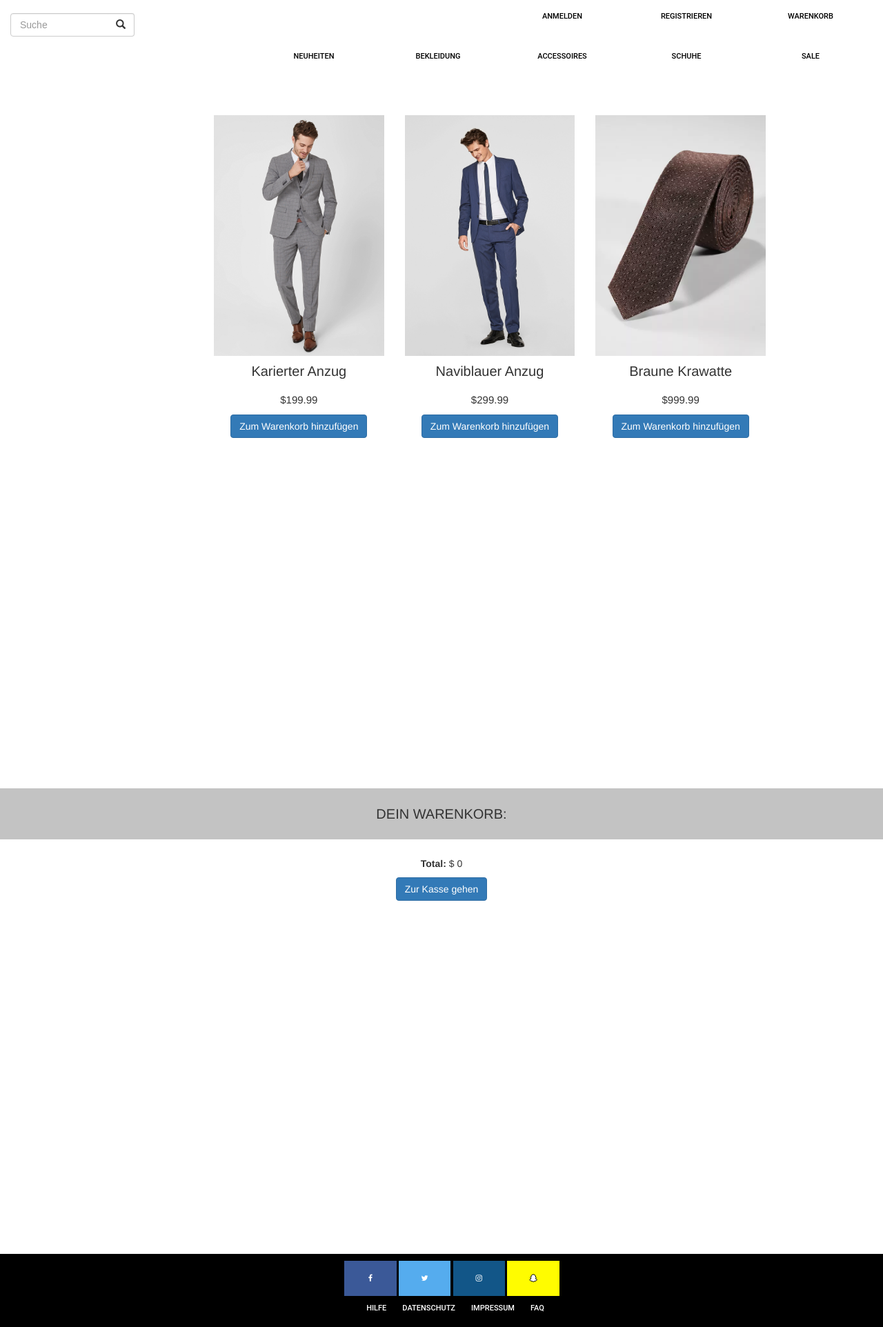
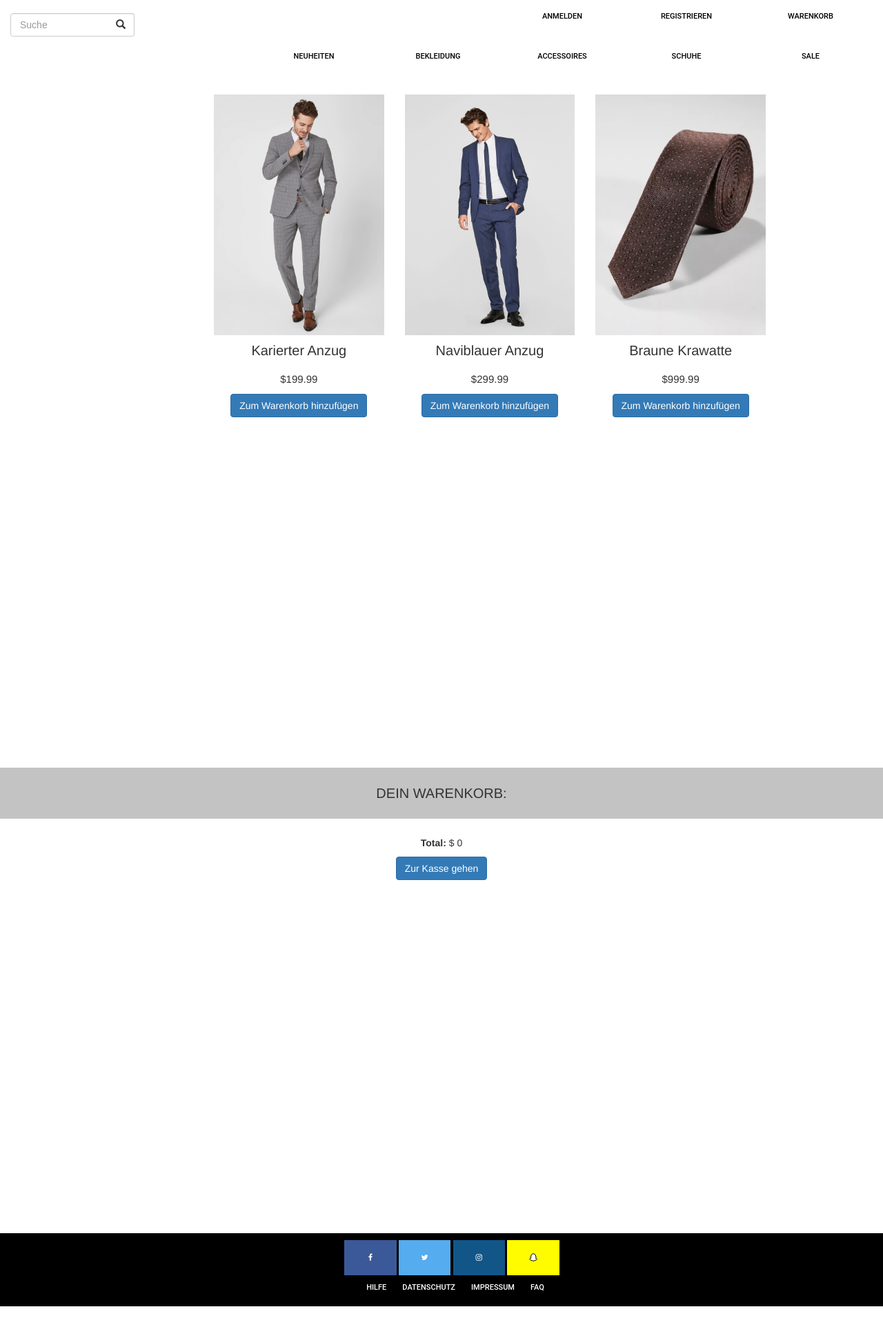
Before and after one commit to KenLa712/ecom_project, a Django app: page /products/ in a window 1280 px wide. Shown: the part 410-2334 px from the top of the page at 69% size. After the commit the page ends 2304 px from the top, so only its background shows below. Run offline with Django 4.2, Linux system fonts and the light colour scheme; data comes from the database, SQL or seed files in the repository; some libraries are stand-ins or nearby versions.

Commit message:
changed margin
- Formatierung + Logo aus cart.html entfernt

```diff
--- a/ecommerce/store/templates/store/cart.html
+++ b/ecommerce/store/templates/store/cart.html
@@ -7,10 +7,12 @@
   <link rel="stylesheet" href="https://stackpath.bootstrapcdn.com/bootstrap/4.1.3/css/bootstrap.min.css" integrity="sha384-MCw98/SFnGE8fJT3GXwEOngsV7Zt27NXFoaoApmYm81iuXoPkFOJwJ8ERdknLPMO" crossorigin="anonymous">
   <link href="{% static 'css/warenkorbStyle.css' %}" type="text/css" rel="stylesheet">
 
-  <a href="http://127.0.0.1:8000/"><img class="imglogo" src="{% static 'images/logo.jpg' %}" alt="Logo" style="width: 10%; height: 150%;"></a>
 
 </head>
 <!------HEADER---------------------------------------->
+
+
+
 <body class="bg-light">
 
     <div class="container">
--- a/ecommerce/store/templates/store/products.html
+++ b/ecommerce/store/templates/store/products.html
@@ -139,7 +139,7 @@
 
 {% block content %}
 
-<div class="main" style="margin-top: -600px;">
+<div class="main" style="margin-top: -630px;">
 	<div class="container bootstrap snipets" style="height: 972px; width: 830px";>
 	  <div class="row flow-offset-1">
         {% for produkt in products %}
```
